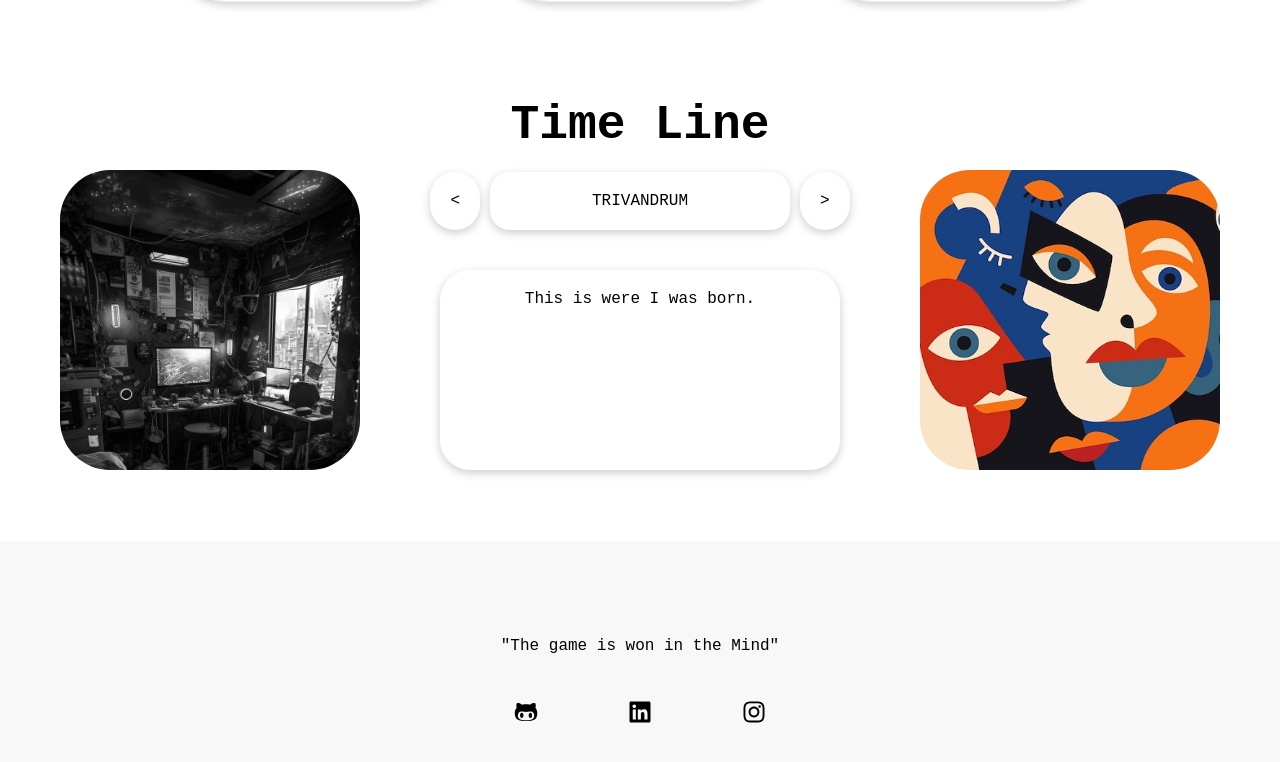
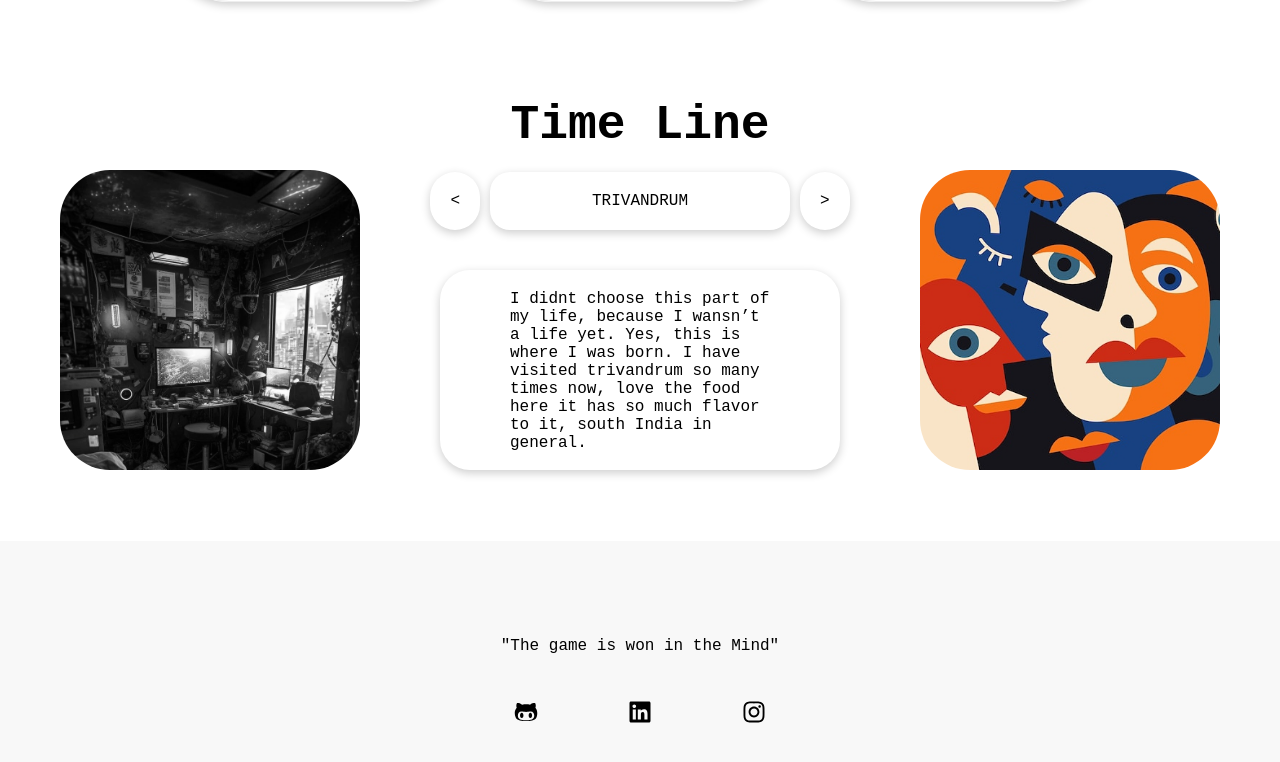
Before and after one commit to sdrawkcaBdeaR/Portfolio, a React (Create React App) app: page / in a window 1280 px wide. Shown: the part 5701-6463 px from the top of the page. Built offline with nearby package versions, Linux system fonts and the light colour scheme.

Commit message:
added all desp for timeline

```diff
--- a/src/components/TimeLine.css
+++ b/src/components/TimeLine.css
@@ -22,12 +22,17 @@
 .desc {
     display: flex;
     justify-content: center;
-    padding: 20px;
+    padding: 20px 70px;
     box-shadow: 0 3px 10px rgb(0,0,0,.2);
     width: 400px;
     border-radius: 30px;
     height: 200px;
+    overflow-y: auto;
 }
+
+.desc::-webkit-scrollbar {
+    width: 0.5em;
+  }
 
 .extra {
     display: flex;
--- a/src/components/TimeLine.js
+++ b/src/components/TimeLine.js
@@ -9,10 +9,16 @@ const TimeLine=({state})=>{
 
     const [ind,setInd]=useState(0);
     const places=['TRIVANDRUM','GOA','KOCHI','MUMBAI','CHENNAI','ANDAMAN','KANYAKUMARI','KHARAGPUR','NEXT WHAT!'];
-    const placedesp=['This is were I was born.',
-    'I just remember being here once, coz i was just a baby',
-    'My early memories are from this place.']
-    const imgadd=[sde,fineass,football,sde,fineass]
+    const placedesp=['I didnt choose this part of my life, because I wansn’t a life yet. Yes, this is where I was born. I have visited trivandrum so many times now, love the food here it has so much flavor to it, south India in general.',
+    'I just remember being here once, coz I was just a baby, that too becuase of a photo which was taken in a beach where there were  foreigners wearing bikini ;). I hope I will visit Goa once again, you know if you know. ',
+    'My earliest memories are from this place. I think I attained my consciousness here. I had a good friend, first friend, whose name I do not remember. The flashes of memories are all about Kerala, white sarees, coconut trees and beach.',
+    'This is where I learned to cycle, skate and play football, basically my childhood. Mumbai being the place of rich and poor, it made me understand many things, seeing slum to one side and high raised building on the other side.',
+    'Realised there is something called school, started experiencing it or rather more like learning. Got to know that I was good at sports and was not bad as I thought in studies. Puberty just said meh. But friends did give a proper welcome.',
+    'Great place for tourism, but would not recommend if you are trying to settle. Coconuts are cheap here, and they taste juicy. Clean and clear beaches to spend quality time with friends and family. It was like entering Garden of Eden.',
+    'Place where I thought I had people who loved me, which all turned into a nightmare. Maybe we are not meant to be in the place were we came from. I will try to cherish the old memories so that I do not forget this place.',
+    'Start of Adulthood. Had one of the biggest highs and lows of my life here. This place has changed me a lot, but for the good. Made a lot of friends, and one stranger who also thought me something. Maybe life is not all about happiness.',
+    'Stepping out may feel kind of overwhelming but it has to be done, and trust me it is amazing. Settling is peacful but exposure to new places and people will unlock unexplored feelings, and is it not all about feelings. ']
+    const imgadd=[sde,fineass,football,sde,fineass,sde,fineass,football,sde,fineass]
 
     const handleClickn=()=>{
         if(ind<places.length-1)
```
